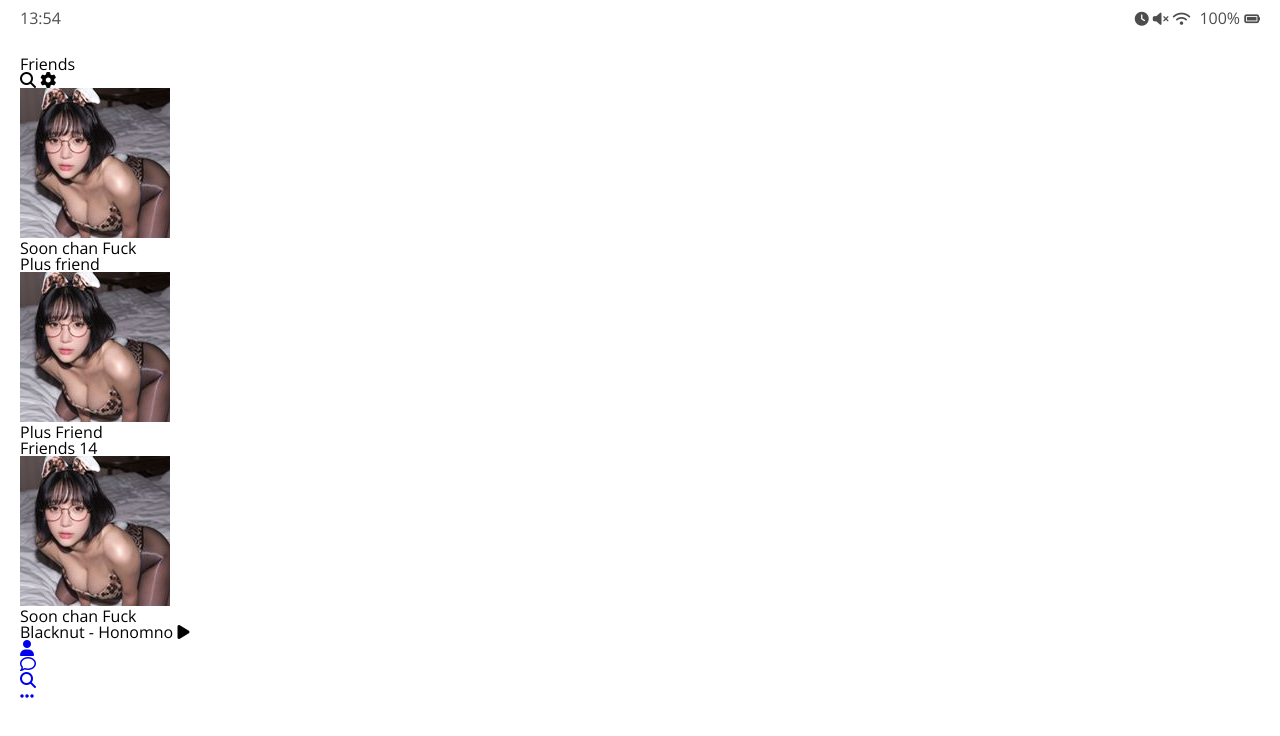
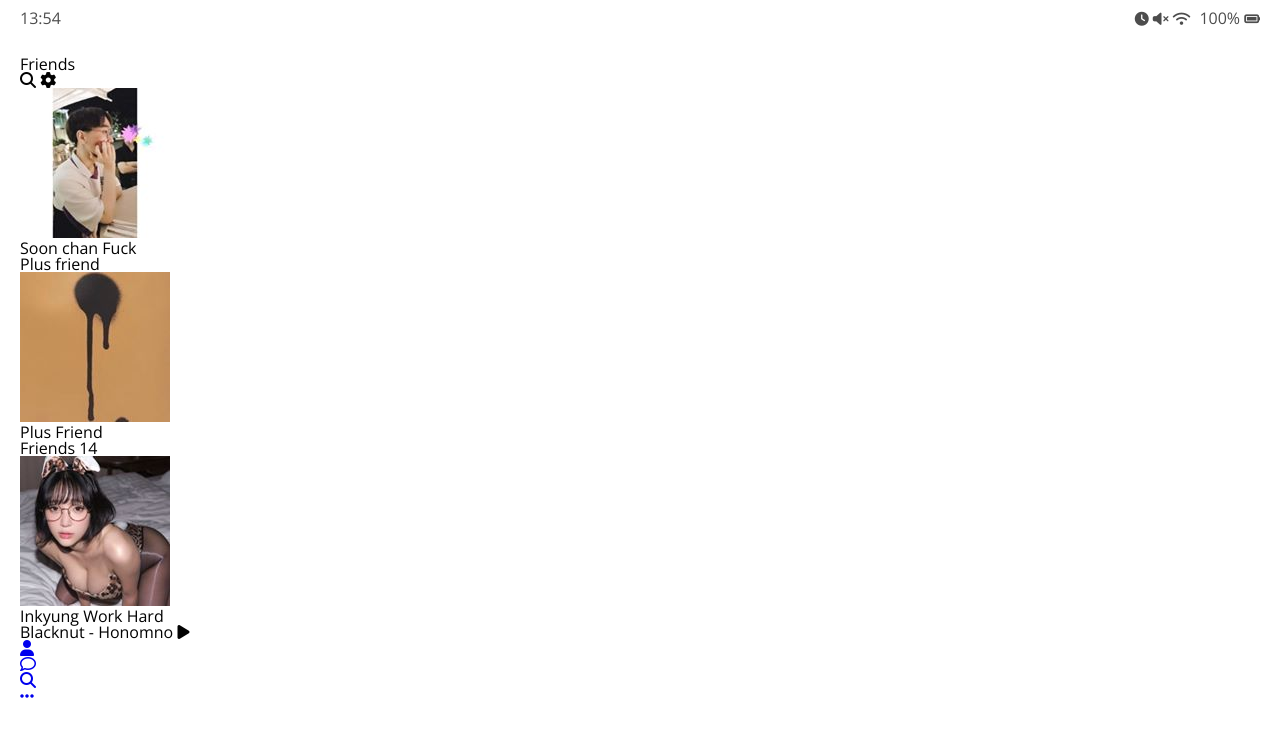
Before and after one commit to Kwon770/Kakao-Clone, a plain HTML site: page friends.html in a window 1280 px wide. Drawn offline with nearby package versions, Linux system fonts and the light colour scheme.

Commit message:
Add comment

```diff
--- a/css/reset.css
+++ b/css/reset.css
@@ -1,3 +1,9 @@
+/*
+Reset.css : Remove all style (like magin padding size ...)
+To unity style from all platform
+https://meyerweb.com/eric/tools/css/reset/
+*/
+
 html,
 body,
 div,
--- a/css/styles.css
+++ b/css/styles.css
@@ -4,6 +4,7 @@
 [[Google Fonts 이용한 font 추가 ]]
 필요없는 폰트를 추가하면 Load Speed 가 저하되므로 필요한 폰트만
 Customize 를 이용하여 선택후 @import
+https://fonts.google.com/?selection.family=Open+Sans:400,700
 */
 @import url("https://fonts.googleapis.com/css?family=Open+Sans:400,700&display=swap");
 
--- a/friends.html
+++ b/friends.html
@@ -42,7 +42,7 @@
       <header class="friends__header">
         <div class="friends__friends friend friend--lg">
           <div class="friends__column">
-            <img class="g-avatar friends-avatar" src="images/avatar.jpg"></img>
+            <img class="g-avatar friends-avatar" src="images/myAvatar.jpg"></img>
             <div class="friend__content">
               <span class="firend__name">Soon chan</span>
               <span class="friend__status">Fuck</span>
@@ -53,7 +53,7 @@
       <div class="friends__plus">
         <h5 class="friends__plus-title">Plus friend</h5>
         <div class="friends__friends friend">
-          <img class="g-avatar friends-avatar" src="images/avatar.jpg"></img>
+          <img class="g-avatar friends-avatar" src="images/plusAvatar.jpg"></img>
           <div class="friend__content">
             <span class="firend__name">Plus Friend</span>
           </div>
@@ -65,8 +65,8 @@
           <div class="friends_column">
             <img class="g-avatar friends-avatar" src="images/avatar.jpg"></img>
             <div class="friend__content">
-              <span class="firend__name">Soon chan</span>
-              <span class="friend__status">Fuck</span>
+              <span class="firend__name">Inkyung</span>
+              <span class="friend__status">Work Hard</span>
             </div>
           </div>
           <div class="friend__column">
```
Also changed, not shown: images/myAvatar.jpg (added), images/plusAvatar.jpg (added), 1 other file.
